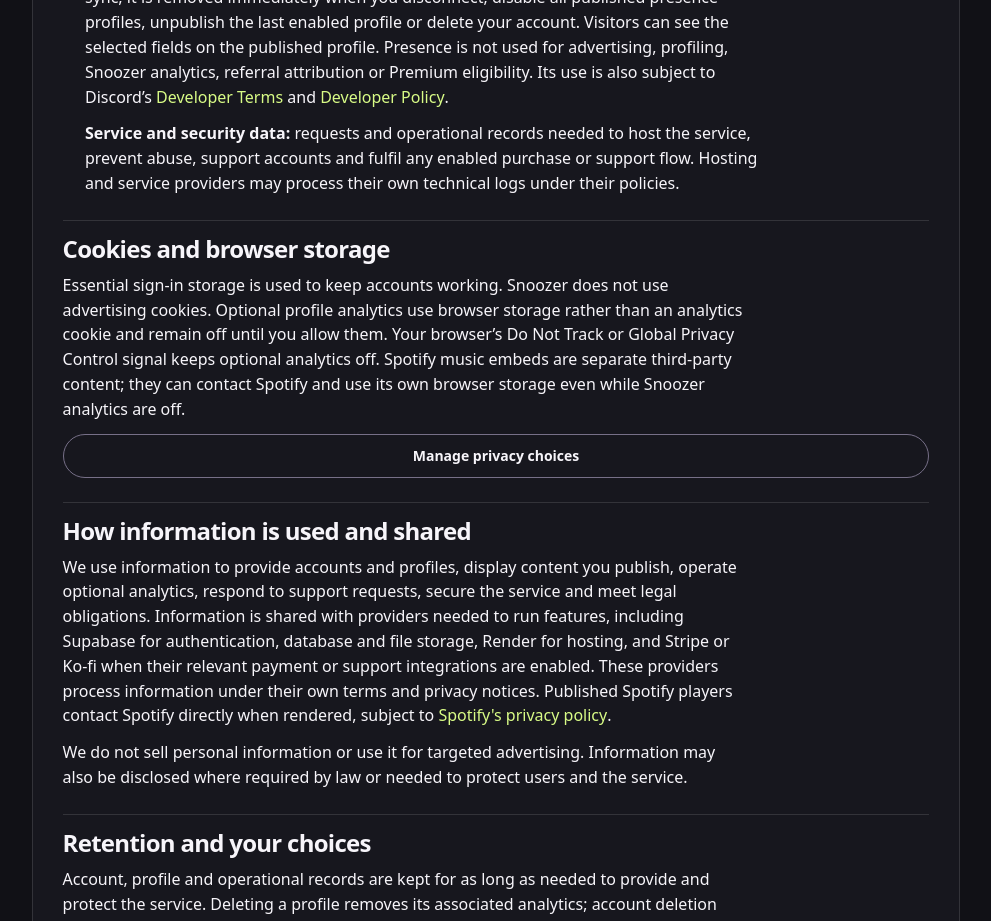
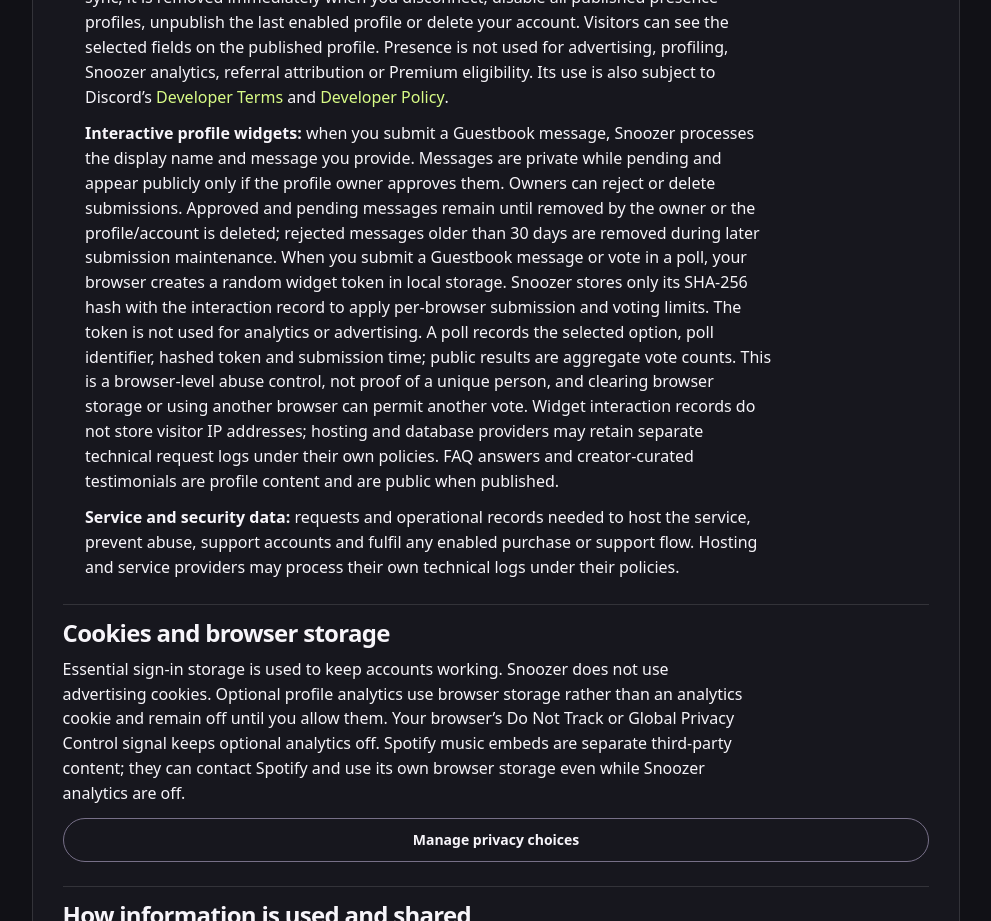
Before and after one commit to Truwty/snoozer-uk, a Next.js app: page /privacy in a window 1280 px wide. Shown: the part 1120-2041 px from the top of the page, without its empty margins (144-1135 px from the left). Built offline with nearby package versions, Linux system fonts and the light colour scheme; no server answers.

Commit message:
legal(widgets): disclose guestbook and poll processing

```diff
--- a/src/app/privacy/page.tsx
+++ b/src/app/privacy/page.tsx
@@ -20,6 +20,7 @@ export default function Privacy() {
         <li><strong>Referrals:</strong> if you choose to use a referral code, signup attribution is stored with your account. Creators see aggregate counts rather than names or email addresses. You can withdraw attribution in Studio; withdrawal clears the attribution details and keeps only an exclusion marker until account deletion.</li>
         <li><strong>Embedded Spotify music:</strong> where a creator publishes a Spotify track, album, playlist or podcast, the official Spotify player loads as you reach it. Your browser contacts Spotify directly; Spotify may receive your IP address, device/browser information and set or access its own cookies under its own privacy policy. Snoozer does not obtain your Spotify account credentials.</li>
         <li><strong>Optional Discord presence:</strong> if you link a Discord identity and enable public presence on a profile, Snoozer stores your Discord account ID and a short-lived snapshot of the status and activity fields you select. Custom status is off by default. Snoozer’s bot filters Gateway events to linked, opted-in accounts in the shared Snoozer Discord server; it does not store messages, private-channel content, friends or party secrets. The current snapshot is no longer displayed after ten minutes without a refresh and is purged on the next worker sync; it is removed immediately when you disconnect, disable all published presence profiles, unpublish the last enabled profile or delete your account. Visitors can see the selected fields on the published profile. Presence is not used for advertising, profiling, Snoozer analytics, referral attribution or Premium eligibility. Its use is also subject to Discord’s <a href="https://support-dev.discord.com/hc/en-us/articles/8562894815383-Discord-Developer-Terms-of-Service" target="_blank" rel="noopener noreferrer">Developer Terms</a> and <a href="https://support-dev.discord.com/hc/en-us/articles/8563934450327-Discord-Developer-Policy" target="_blank" rel="noopener noreferrer">Developer Policy</a>.</li>
+        <li><strong>Interactive profile widgets:</strong> when you submit a Guestbook message, Snoozer processes the display name and message you provide. Messages are private while pending and appear publicly only if the profile owner approves them. Owners can reject or delete submissions. Approved and pending messages remain until removed by the owner or the profile/account is deleted; rejected messages older than 30 days are removed during later submission maintenance. When you submit a Guestbook message or vote in a poll, your browser creates a random widget token in local storage. Snoozer stores only its SHA-256 hash with the interaction record to apply per-browser submission and voting limits. The token is not used for analytics or advertising. A poll records the selected option, poll identifier, hashed token and submission time; public results are aggregate vote counts. This is a browser-level abuse control, not proof of a unique person, and clearing browser storage or using another browser can permit another vote. Widget interaction records do not store visitor IP addresses; hosting and database providers may retain separate technical request logs under their own policies. FAQ answers and creator-curated testimonials are profile content and are public when published.</li>
         <li><strong>Service and security data:</strong> requests and operational records needed to host the service, prevent abuse, support accounts and fulfil any enabled purchase or support flow. Hosting and service providers may process their own technical logs under their policies.</li>
       </ul>
     </section>
```
